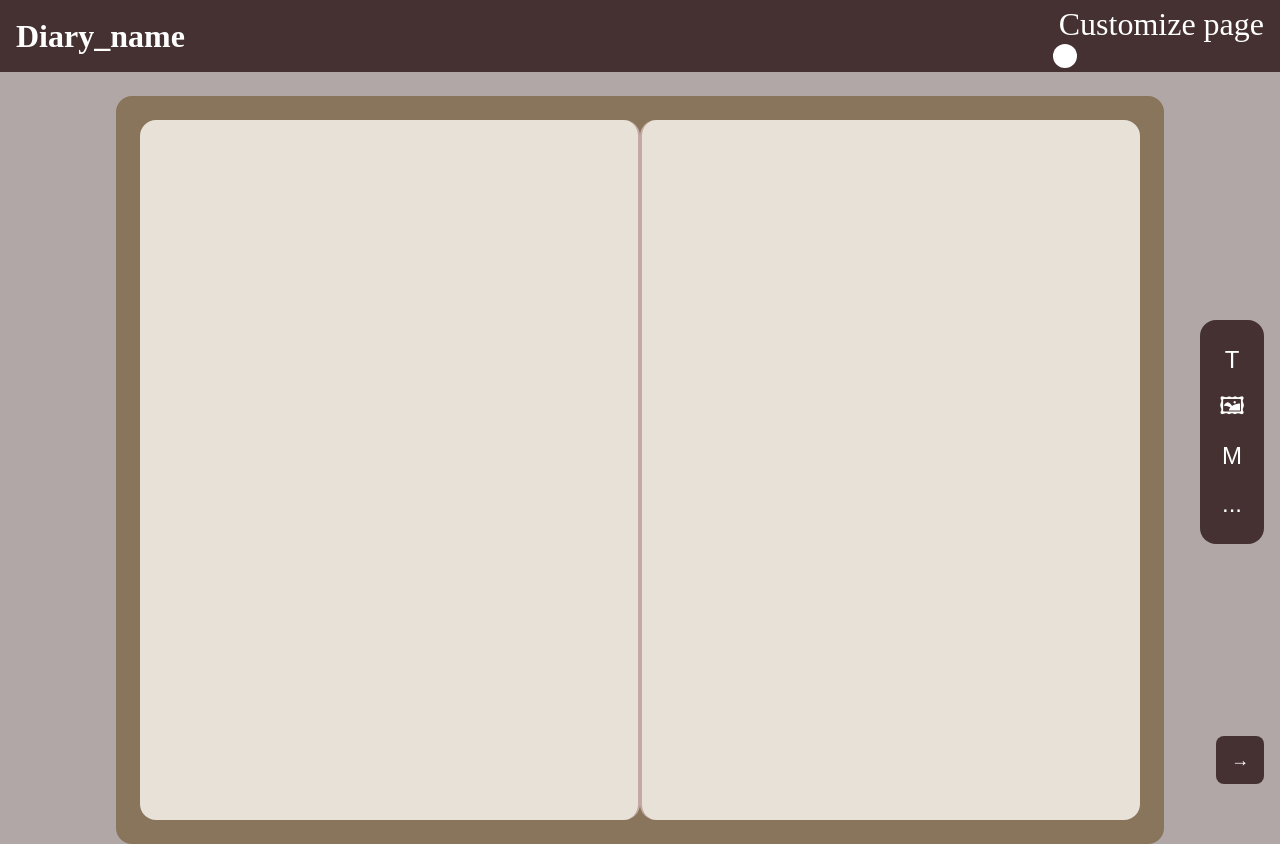
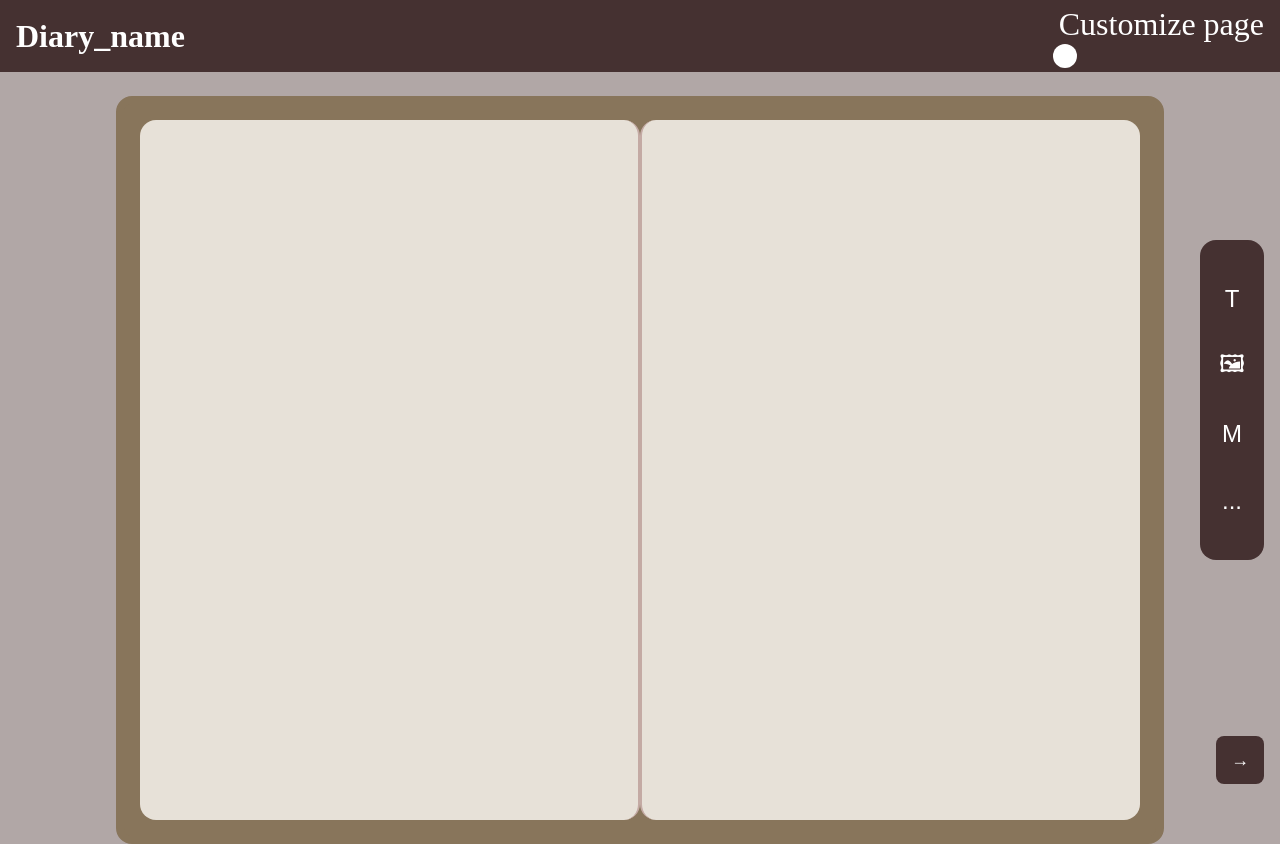
Before and after one commit to Larianter/FED-Group9, a React (Create React App) app in the folder diary/: page / in a window 1280 px wide. Built offline with nearby package versions, Linux system fonts and the light colour scheme.

Commit message:
made sidebar and arrow into overlay

```diff
--- a/diary/src/DiaryPage.js
+++ b/diary/src/DiaryPage.js
@@ -4,6 +4,7 @@ import  "./DiaryStyleSheet.css";
  function DiaryPageUI() {
     return (
         <div className="diary-container">
+
         {/*Header*/}
         <div className="diary-header">
             <h1 className="diary-title">Diary_name</h1>
@@ -12,6 +13,7 @@ import  "./DiaryStyleSheet.css";
                 <span className="color-indicator"></span>
             </div>
         </div>
+
         {/*Diary page*/}
         <div className="diary-page">
             <div className="pages">
@@ -20,9 +22,9 @@ import  "./DiaryStyleSheet.css";
             </div>
         </div>
 
-
         {/*Arrow button*/}
         <button className="arrow-button">→</button>
+
         {/*Sidebar*/}
         <div className="sidebar-button-container">
             <button className="sidebar-button">T</button>
--- a/diary/src/DiaryStyleSheet.css
+++ b/diary/src/DiaryStyleSheet.css
@@ -83,17 +83,20 @@
 
 /*Sidebar*/
 .sidebar-button-container {
-    position: absolute;
-    top:20rem;
+    position: fixed;
+    top: 50%;
     right: 1rem;
-    width: 4rem;
+    transform: translateY(-50%);
     background-color: #453131;
     display: flex;
     flex-direction: column;
     justify-content: space-evenly;
     align-items: center;
+    width: 4rem;
+    height: 18rem;
     border-radius: 1rem;
     padding: 1rem 0;
+    z-index: 1000;
 }
 
 .sidebar-button {
@@ -113,7 +116,7 @@
 
 /*arrow button*/
 .arrow-button {
-    position: absolute;
+    position: fixed;
     bottom: 1rem;
     right: 1rem;
     height: 3rem;
@@ -121,8 +124,8 @@
     font-size: large;
     background-color: #453131;
     color: white;
-    padding: 0.5rem 0.5rem;
     border: none;
     border-radius: 0.5rem;
     cursor: pointer;
+    z-index: 1001;
 }
```
